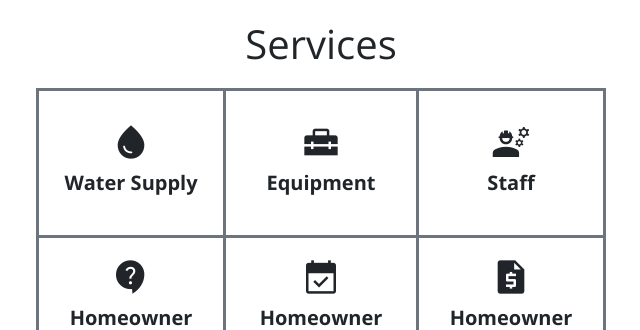
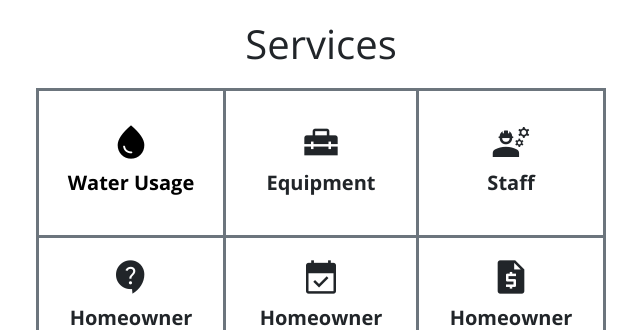
Before and after one commit to JingHian/FYP, a PHP site: page /services.php in a window 1280 px wide. Shown: the part 56-386 px from the top of the page, without its empty margins (319-959 px from the left). Run offline with PHP 8.4, Linux system fonts and the light colour scheme; a user stored in the database is signed in; some libraries are stand-ins or nearby versions.

Commit message:
updated menu style

```diff
--- a/css/main.css
+++ b/css/main.css
@@ -68,3 +68,8 @@
 .no-rounded-border{
   border-radius: 0 !important;
 }
+
+.no-text-deco{
+  text-decoration: none;
+   color: black;
+}
--- a/services.php
+++ b/services.php
@@ -23,10 +23,12 @@
     <div class="row ">
     <div class="col-3"></div>
       <button class="btn no-rounded-border d-flex align-items-center justify-content-center col-2 border border-secondary border-3 pt-3  height-200">
+        <a class ="no-text-deco" href="viewWaterUsage.php">
         <div class =" text-center">
           <span class="material-symbols-outlined  icon-size">water_drop</span>
-          <p class="usage-font">Water Supply </p>
+          <p class="usage-font">Water Usage </p>
         </div>
+      </a>
       </button>
         <button class="btn no-rounded-border d-flex align-items-center justify-content-center col-2 border border-secondary border-start-0 border-end-0 border-3 pt-3  height-200">
           <div class =" text-center">
```
